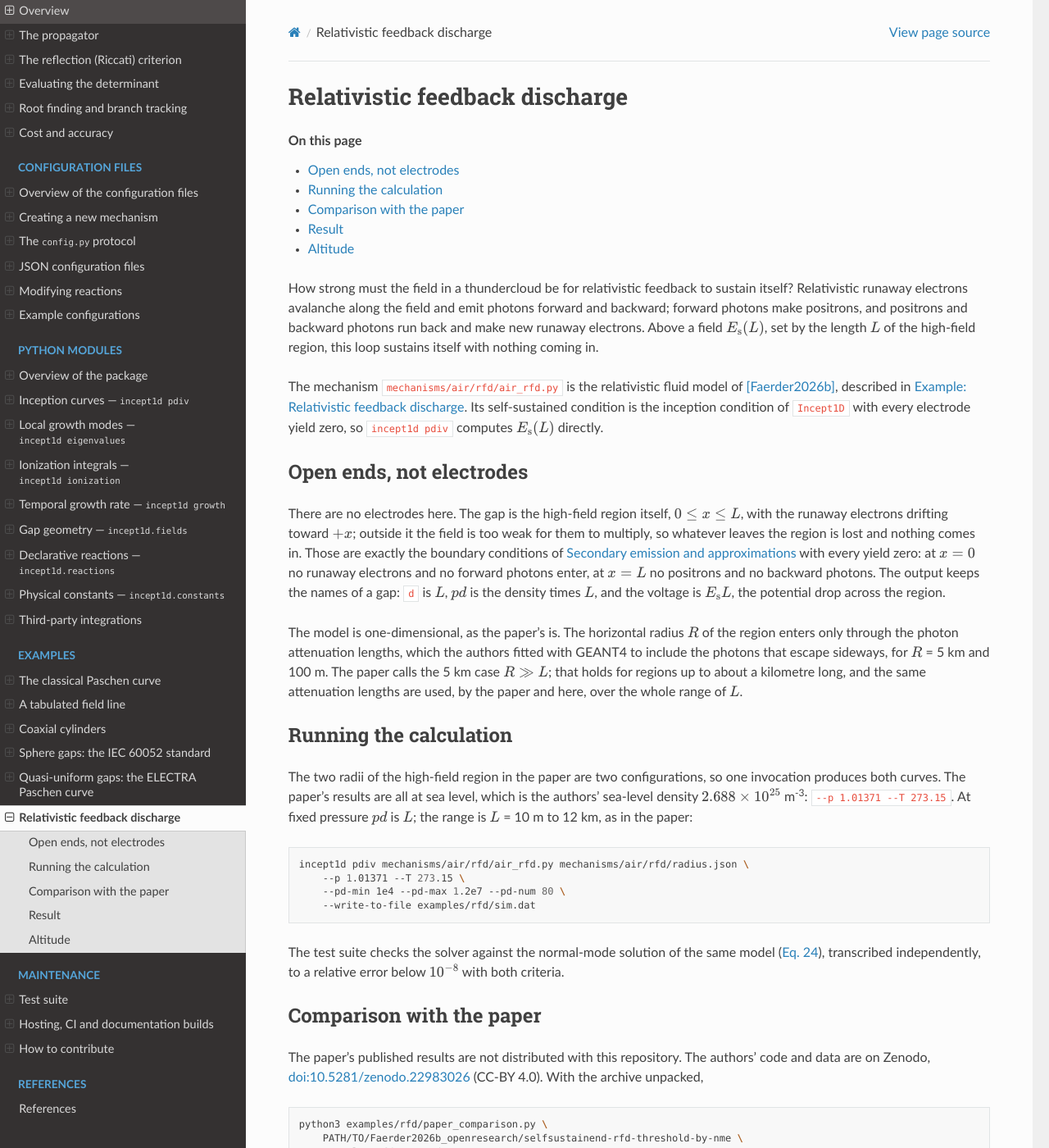
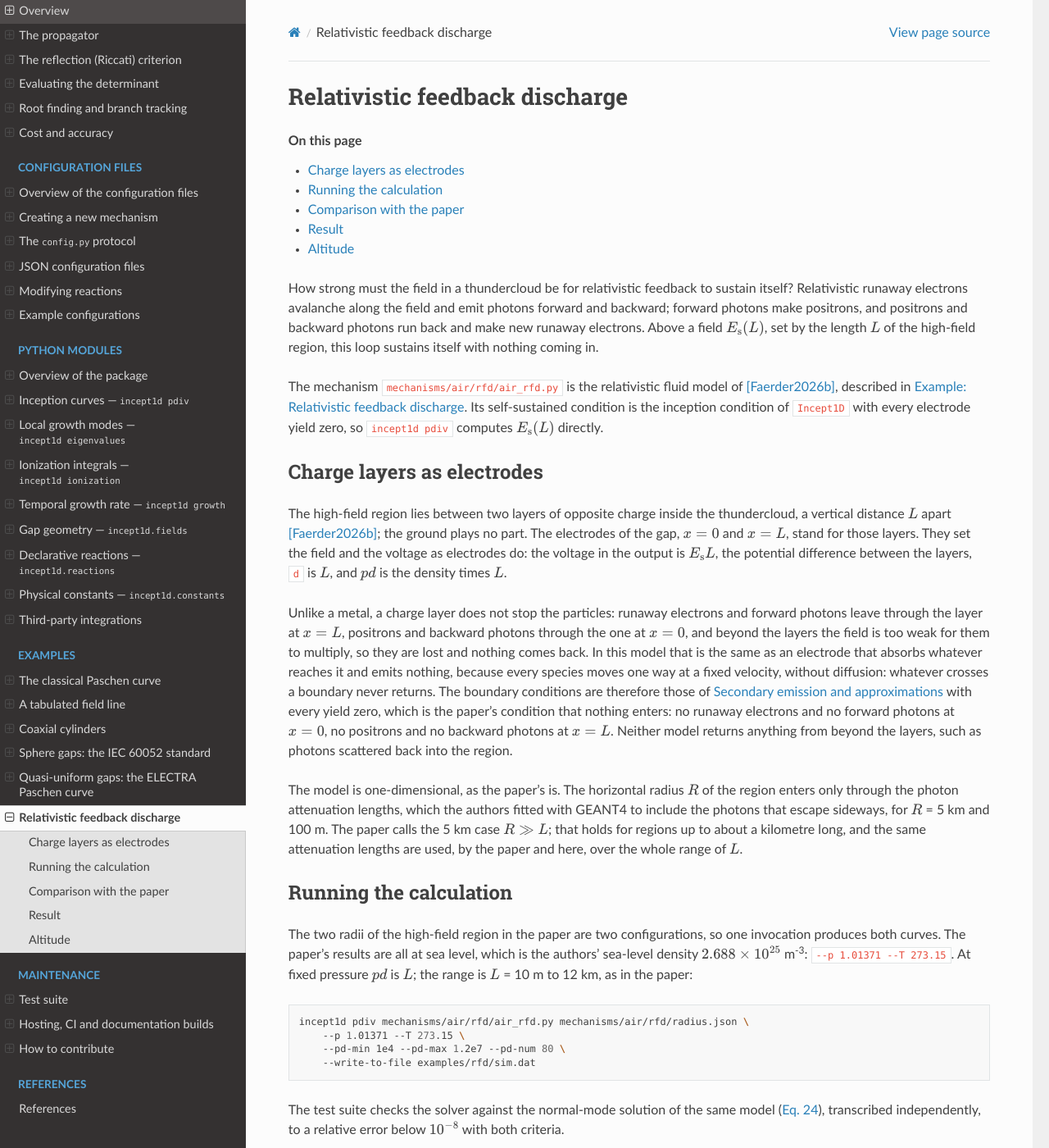
Before and after one commit to chombo-discharge/Incept1D, a Sphinx documentation site: the page built from docs/source/examples/rfd.rst, in a window 1280 px wide and 1400 px high. Shown: the whole window at 82% size. Built offline with Sphinx 7.4.7 and the Read the Docs theme 3.1.0, drawn with Linux system fonts in a browser that asks for light colours.

Commit message:
examples/rfd: the gap's electrodes are the cloud's charge layers
The high-field region lies between two layers of opposite charge inside the
thundercloud; the gap's electrodes stand for them.  They set the field and
the voltage, but particles cross them and are lost beyond, which in this
one-way, diffusion-free model is an absorbing electrode with zero yield.

Co-Authored-By: Claude Opus 5.5 <noreply@anthropic.com>

```diff
--- a/docs/source/examples/rfd.rst
+++ b/docs/source/examples/rfd.rst
@@ -20,19 +20,30 @@ self-sustained condition is the inception condition of ``Incept1D`` with
 every electrode yield zero, so ``incept1d pdiv`` computes
 :math:`E_\mathrm{s}(L)` directly.
 
-Open ends, not electrodes
--------------------------
+Charge layers as electrodes
+---------------------------
 
-There are no electrodes here.  The gap is the high-field region itself,
-:math:`0 \le x \le L`, with the runaway electrons drifting toward
-:math:`+x`; outside it the field is too weak for them to multiply, so
-whatever leaves the region is lost and nothing comes in.  Those are exactly
-the boundary conditions of :ref:`Chap:SecondaryEmission` with every yield
-zero: at :math:`x = 0` no runaway electrons and no forward photons enter,
-at :math:`x = L` no positrons and no backward photons.  The output keeps
-the names of a gap: ``d`` is :math:`L`, :math:`pd` is the density times
-:math:`L`, and the voltage is :math:`E_\mathrm{s} L`, the potential drop
-across the region.
+The high-field region lies between two layers of opposite charge inside the
+thundercloud, a vertical distance :math:`L` apart [Faerder2026b]_; the
+ground plays no part.  The electrodes of the gap, :math:`x = 0` and
+:math:`x = L`, stand for those layers.  They set the field and the voltage
+as electrodes do: the voltage in the output is :math:`E_\mathrm{s} L`, the
+potential difference between the layers, ``d`` is :math:`L`, and
+:math:`pd` is the density times :math:`L`.
+
+Unlike a metal, a charge layer does not stop the particles: runaway
+electrons and forward photons leave through the layer at :math:`x = L`,
+positrons and backward photons through the one at :math:`x = 0`, and beyond
+the layers the field is too weak for them to multiply, so they are lost and
+nothing comes back.  In this model that is the same as an electrode that
+absorbs whatever reaches it and emits nothing, because every species moves
+one way at a fixed velocity, without diffusion: whatever crosses a boundary
+never returns.  The boundary conditions are therefore those of
+:ref:`Chap:SecondaryEmission` with every yield zero, which is the paper's
+condition that nothing enters: no runaway electrons and no forward photons
+at :math:`x = 0`, no positrons and no backward photons at :math:`x = L`.
+Neither model returns anything from beyond the layers, such as photons
+scattered back into the region.
 
 The model is one-dimensional, as the paper's is.  The horizontal radius
 :math:`R` of the region enters only through the photon attenuation lengths,
```
Also changed, not shown: examples/rfd/README.md.
